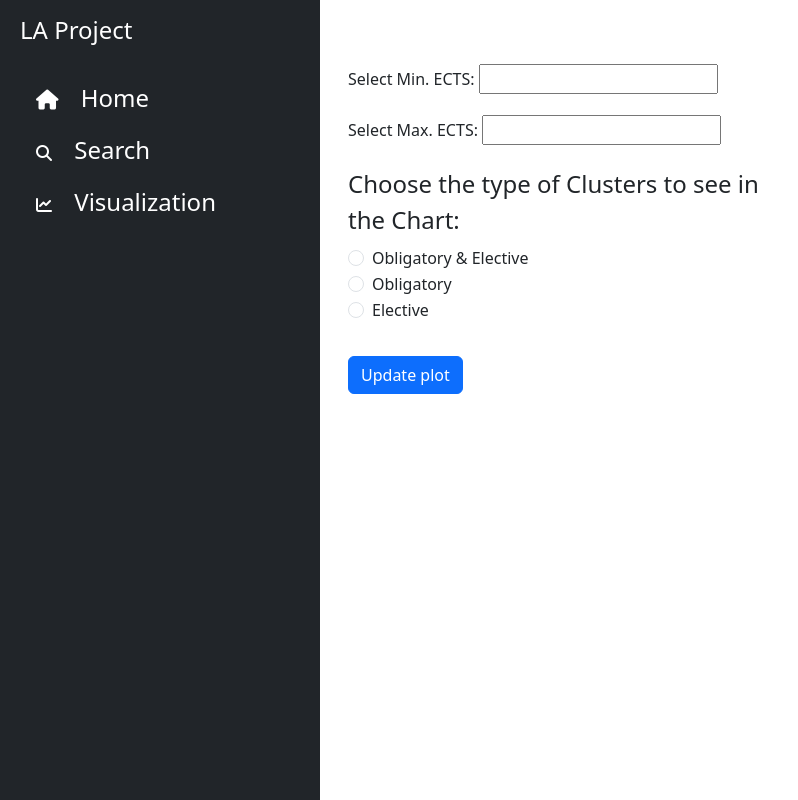
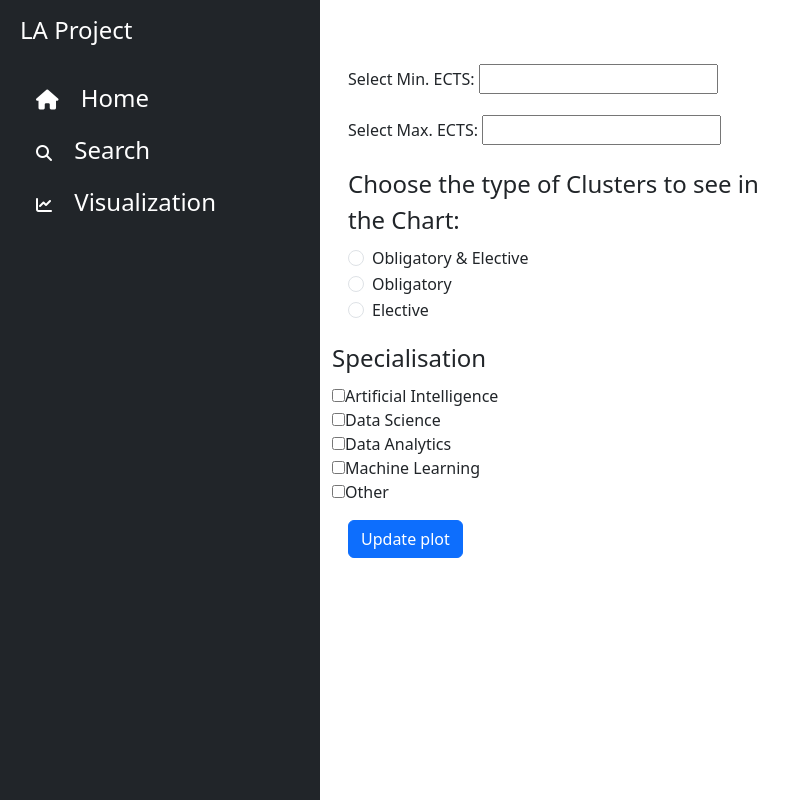
Before and after one commit to MarwanMabrouk/AI-Masters-Germany, a Flask app: template templates/course_clustering.html in a window 1280 px wide. Shown: the whole page, without its empty margins (0-798 px from the left). Run offline with Flask 3, Linux system fonts and the light colour scheme; the template is opened without the code that fills it, so the values that code supplies are empty; parts of the project's set-up code (start-up, migrations or seed data) failed here and were passed over; some libraries are stand-ins or nearby versions.

Commit message:
Filter for study degree tokens

```diff
--- a/app.py
+++ b/app.py
@@ -92,6 +92,30 @@ def course_clustering():
     clusters = aim.get_clustered_courses()
 
     if request.method == "POST":
+
+        print(set(list(database['Degree Name Tokens'])))
+
+        specialisation_conditions = pd.Series([False] * len(database["Uni Name"]))
+        checked_specialisations = request.form.getlist("specialisation")
+        print(checked_specialisations)
+
+        ai_rows = database["Degree Name Tokens"].str.contains("Artificial Intelligence", na=False)
+        ds_rows = database["Degree Name Tokens"].str.contains("Data Science", na=False)
+        da_rows = database["Degree Name Tokens"].str.contains("Data Analytics", na=False)
+        ml_rows = database["Degree Name Tokens"].str.contains("Machine Learning", na=False)
+        other_rows = ~ai_rows & ~ds_rows & ~da_rows & ~ml_rows
+
+        if "AI" in checked_specialisations:
+            specialisation_conditions |= ai_rows
+        if "DS" in checked_specialisations:
+            specialisation_conditions |= ds_rows
+        if "DA" in checked_specialisations:
+            specialisation_conditions |= da_rows
+        if "ML" in checked_specialisations:
+            specialisation_conditions |= ml_rows
+        if "other" in checked_specialisations:
+            specialisation_conditions |= other_rows
+
         min_credits = int(request.form["min_credits"])
         max_credits = int(request.form["max_credits"])
 
@@ -108,7 +132,7 @@ def course_clustering():
         else:
             lecture_type_condition = database["Type"] == "Elective"
 
-        data = clusters[credits_condition & lecture_type_condition]
+        data = clusters[credits_condition & lecture_type_condition & specialisation_conditions]
 
     else:
         min_credits = 1
@@ -118,13 +142,16 @@ def course_clustering():
 
         data = clusters
 
+        checked_specialisations = ["AI", "DS", "DA", "ML", "other"]
+
     fig = plotting.plot_clusters(data, show_plot=False)
     fig_json = json.dumps(fig, cls=plotly.utils.PlotlyJSONEncoder)
 
     return render_template("course_clustering.html",
                            fig_json=fig_json,
                            min_credits=min_credits, max_credits=max_credits,
-                           lecture_type=lecture_type)
+                           lecture_type=lecture_type,
+                           checked_specialisations=checked_specialisations)
 
 
 @app.route("/popular_courses", methods=["GET", "POST"])
--- a/templates/course_clustering.html
+++ b/templates/course_clustering.html
@@ -80,6 +80,15 @@
                                         </label>
                                     </div>
                             </fieldset>
+
+                            <fieldset>
+                                <legend>Specialisation</legend>
+                                <input type="checkbox" name="specialisation" value="AI" {% if 'AI' in checked_specialisations %}checked{% endif %} >Artificial Intelligence<br>
+                                <input type="checkbox" name="specialisation" value="DS" {% if 'DS' in checked_specialisations %}checked{% endif %} >Data Science<br>
+                                <input type="checkbox" name="specialisation" value="DA" {% if 'DA' in checked_specialisations %}checked{% endif %} >Data Analytics<br>
+                                <input type="checkbox" name="specialisation" value="ML" {% if 'ML' in checked_specialisations %}checked{% endif %} >Machine Learning<br>
+                                <input type="checkbox" name="specialisation" value="other" {% if 'other' in checked_specialisations %}checked{% endif %} >Other<br>
+                            </fieldset>
                             <!--input class="btn btn-primary m-3" value="Update plot"-->
                             <button class="btn btn-primary m-3" type="submit">Update plot</button>
 
```
